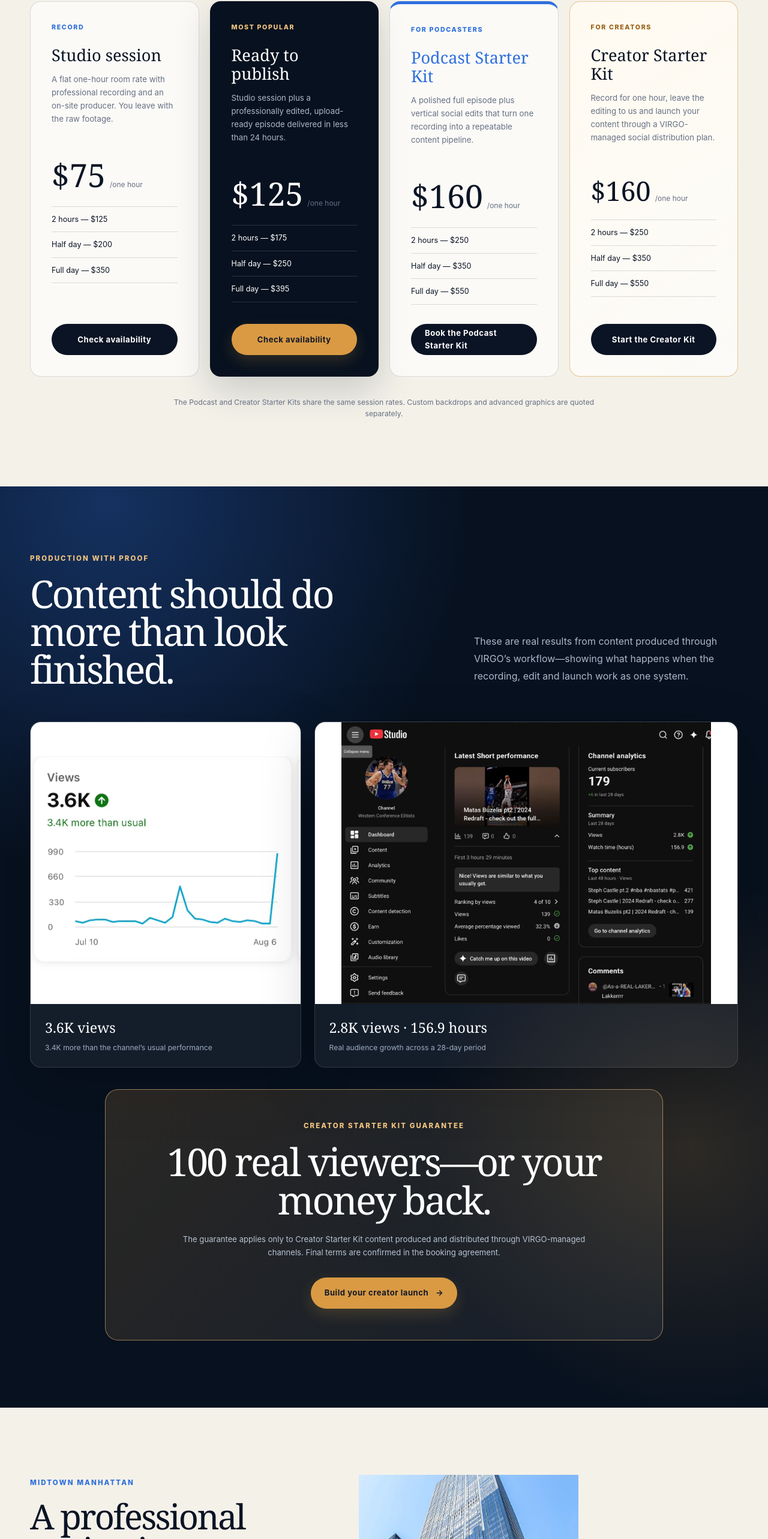
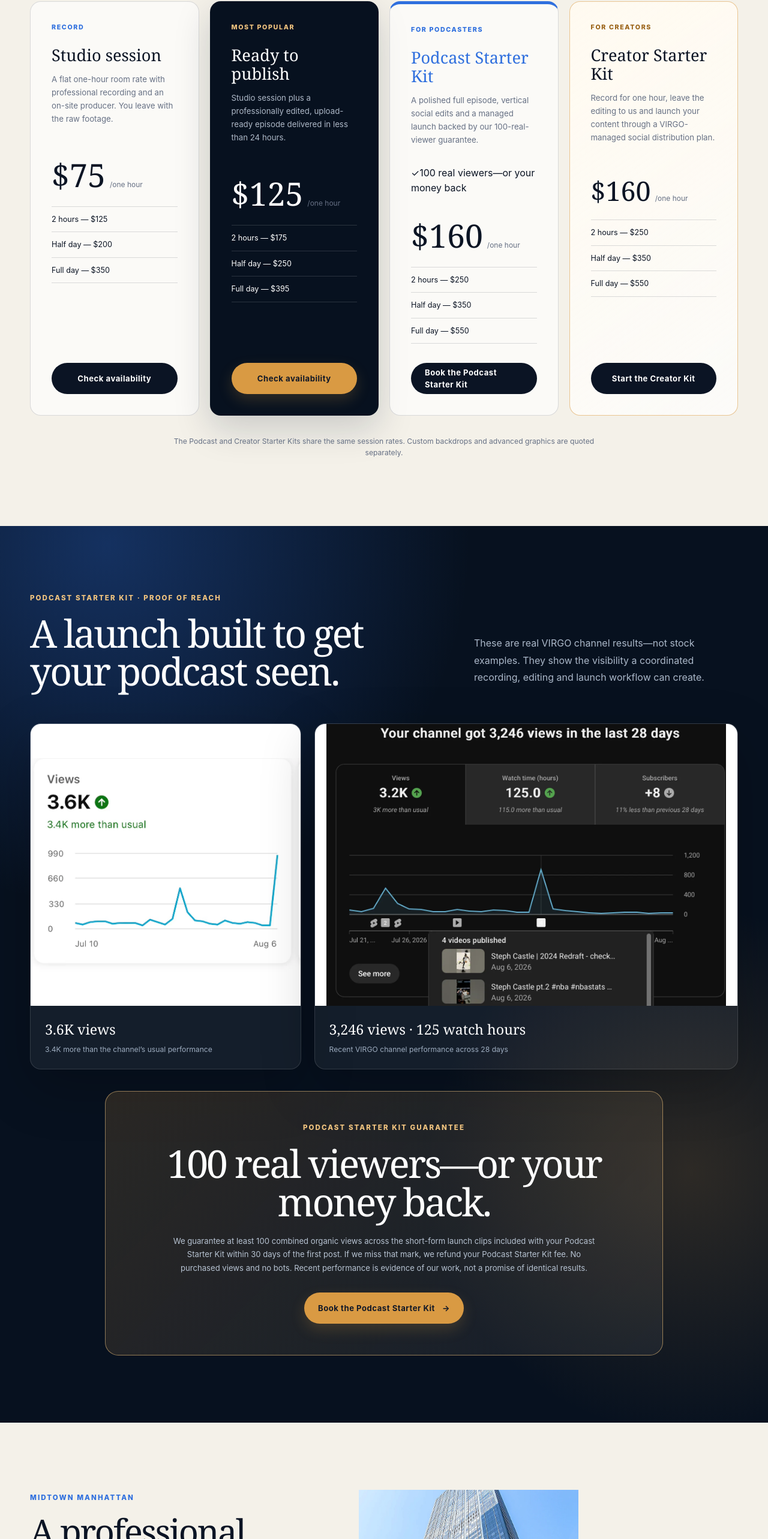
Before and after one commit to ezraberke/-Virgopodcast, a Next.js app: page / in a window 1280 px wide. Shown: the part 6268-8834 px from the top of the page at 60% size. Built offline with nearby package versions, Linux system fonts and the light colour scheme.

Commit message:
fix: preserve latest homepage sections

```diff
--- a/app/page.tsx
+++ b/app/page.tsx
@@ -46,12 +46,13 @@
   {
     eyebrow: "For podcasters",
     title: "Podcast Starter Kit",
-    description: "A polished full episode plus vertical social edits that turn one recording into a repeatable content pipeline.",
+    description: "A polished full episode, vertical social edits and a managed launch backed by our 100-real-viewer guarantee.",
     price: "$160",
     note: "one hour",
     rows: ["2 hours — $250", "Half day — $350", "Full day — $550"],
     href: "/book",
     podcast: true,
+    guarantee: "100 real viewers—or your money back",
   },
   {
     eyebrow: "For creators",
@@ -260,6 +261,7 @@
                   <p className="price-eyebrow">{price.eyebrow}</p>
                   <h3>{price.title}</h3>
                   <p className="price-description">{price.description}</p>
+                  {price.guarantee && <p className="price-guarantee"><span aria-hidden="true">✓</span>{price.guarantee}</p>}
                   <div className="price"><strong>{price.price}</strong><span>/{price.note}</span></div>
                   <ul>{price.rows.map((row) => <li key={row}>{row}</li>)}</ul>
                   <a className={price.featured ? "button button-primary full" : "button button-dark full"} href={price.href}>
@@ -276,10 +278,10 @@
           <div className="container">
             <div className="results-intro">
               <div>
-                <p className="eyebrow light">Production with proof</p>
-                <h2>Content should do more than look finished.</h2>
+                <p className="eyebrow light">Podcast Starter Kit · proof of reach</p>
+                <h2>A launch built to get your podcast seen.</h2>
               </div>
-              <p>These are real results from content produced through VIRGO’s workflow—showing what happens when the recording, edit and launch work as one system.</p>
+              <p>These are real VIRGO channel results—not stock examples. They show the visibility a coordinated recording, editing and launch workflow can create.</p>
             </div>
             <div className="results-grid">
               <figure>
@@ -287,15 +289,15 @@
                 <figcaption><strong>3.6K views</strong><span>3.4K more than the channel’s usual performance</span></figcaption>
               </figure>
               <figure>
-                <img src="/assets/creator-results-channel.webp" alt="YouTube Studio analytics showing 2.8 thousand views and 156.9 watch hours in 28 days" loading="lazy" />
-                <figcaption><strong>2.8K views · 156.9 hours</strong><span>Real audience growth across a 28-day period</span></figcaption>
+                <img src="/assets/podcast-starter-kit-results.webp" alt="YouTube Studio analytics showing 3,246 views, 125 watch hours and 8 new subscribers in 28 days" loading="lazy" />
+                <figcaption><strong>3,246 views · 125 watch hours</strong><span>Recent VIRGO channel performance across 28 days</span></figcaption>
               </figure>
             </div>
             <div className="guarantee-card">
-              <p className="eyebrow light">Creator Starter Kit guarantee</p>
+              <p className="eyebrow light">Podcast Starter Kit guarantee</p>
               <h3>100 real viewers—or your money back.</h3>
-              <p>The guarantee applies only to Creator Starter Kit content produced and distributed through VIRGO-managed channels. Final terms are confirmed in the booking agreement.</p>
-              <a className="button button-primary" href="/book#creator-kit">Build your creator launch <span aria-hidden="true">→</span></a>
+              <p>We guarantee at least 100 combined organic views across the short-form launch clips included with your Podcast Starter Kit within 30 days of the first post. If we miss that mark, we refund your Podcast Starter Kit fee. No purchased views and no bots. Recent performance is evidence of our work, not a promise of identical results.</p>
+              <a className="button button-primary" href="/book#podcast-starter-kit">Book the Podcast Starter Kit <span aria-hidden="true">→</span></a>
             </div>
           </div>
         </section>
@@ -324,8 +326,8 @@
             <div className="faq-list">
               <details><summary>How fast will I receive my video?</summary><p>Videos recorded in the studio are delivered in less than 24 hours. Larger packages or advanced graphics may need a custom timeline.</p></details>
               <details><summary>Can a remote guest join?</summary><p>Yes. We can bring a remote guest into the conversation with clean audio and video.</p></details>
-              <details><summary>What is the Creator Starter Kit?</summary><p>It combines a one-hour recording session, finished social content and a managed launch designed to get your work in front of real viewers.</p></details>
-              <details><summary>How does the 100-viewer guarantee work?</summary><p>It applies only to Creator Starter Kit content distributed through VIRGO-managed channels. The exact deliverables and guarantee terms are included in your booking agreement.</p></details>
+              <details><summary>What is the Podcast Starter Kit?</summary><p>It combines a studio recording, a polished full episode, vertical social edits and a managed launch designed to introduce your podcast to real viewers.</p></details>
+              <details><summary>How does the 100-viewer guarantee work?</summary><p>We guarantee at least 100 combined organic views across the short-form launch clips included with your Podcast Starter Kit within 30 days of the first post. If we miss that mark, we refund your Podcast Starter Kit fee. Final deliverables are confirmed in your booking agreement.</p></details>
             </div>
           </div>
         </section>
```
